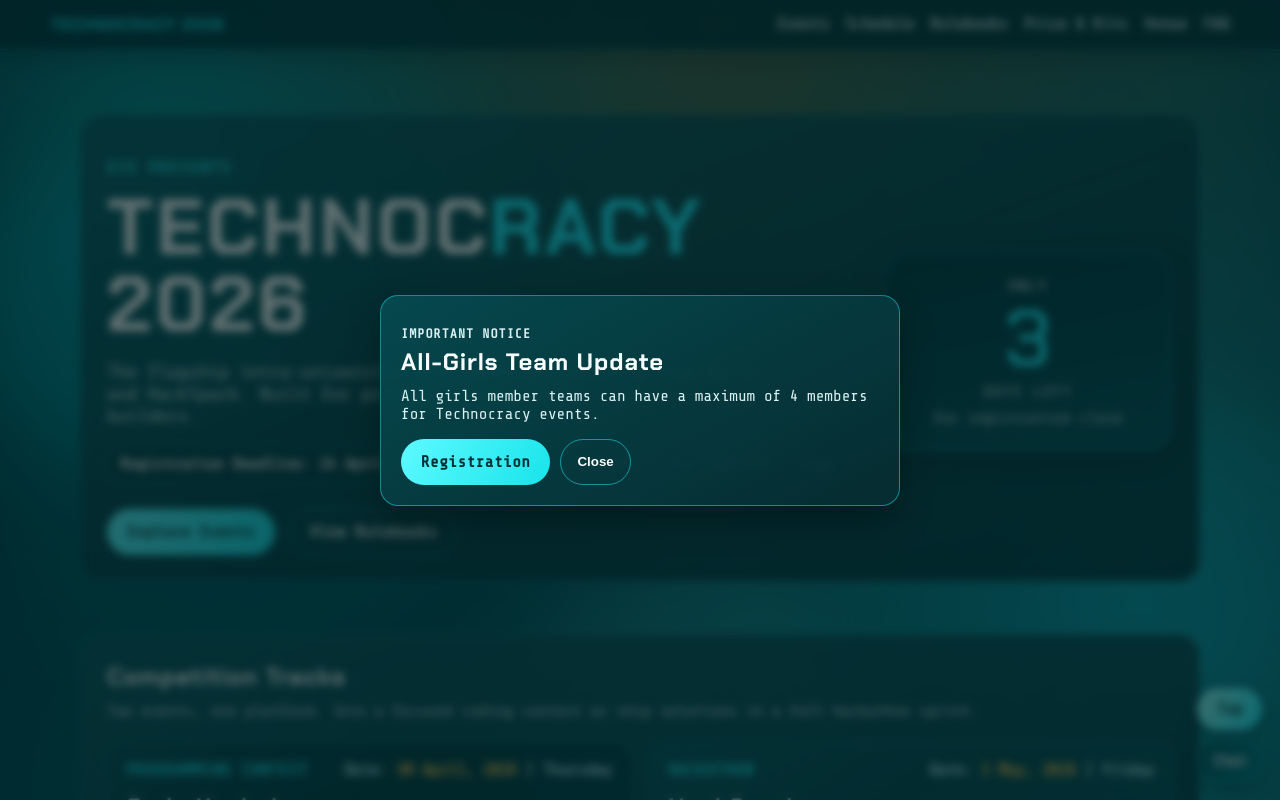
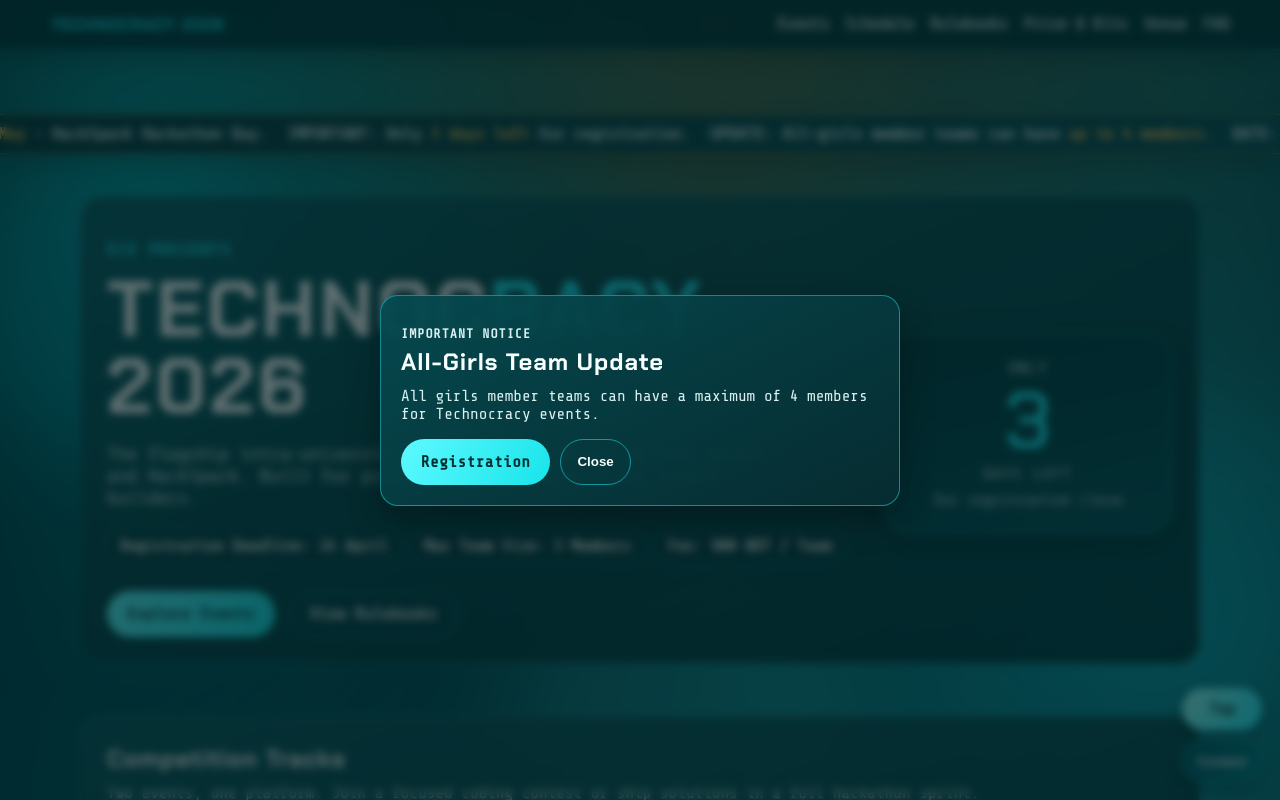
Before and after one commit to mkamrul9/Technocracy, a Next.js app: page / in a window 1280 px wide. Shown: the top 800 px of the page. Built offline with nearby package versions, Linux system fonts and the light colour scheme.

Commit message:
Update quick actions to contact popup and add distinct news ticker

```diff
--- a/src/app/globals.css
+++ b/src/app/globals.css
@@ -169,7 +169,36 @@
 }
 
 .navSpacer {
-  height: 72px;
+  height: 114px;
+}
+
+.newsTickerWrap {
+  width: 100%;
+  overflow: hidden;
+  border-top: 1px solid rgba(255, 200, 87, 0.48);
+  border-bottom: 1px solid rgba(255, 200, 87, 0.48);
+  background: linear-gradient(90deg, rgba(7, 60, 65, 0.95), rgba(12, 86, 92, 0.95));
+  box-shadow: 0 8px 22px rgba(0, 0, 0, 0.2);
+}
+
+.newsTickerTrack {
+  width: max-content;
+  display: flex;
+  align-items: center;
+  gap: 20px;
+  padding: 10px 8px;
+  animation: tickerLTR 26s linear infinite;
+}
+
+.newsItem {
+  color: #ecffff;
+  font-weight: 700;
+  letter-spacing: 0.02em;
+  white-space: nowrap;
+}
+
+.newsItem strong {
+  color: var(--color-hot);
 }
 
 .noticeOverlay {
@@ -230,6 +259,67 @@
 
 .noticeClose:hover {
   border-color: rgba(31, 245, 255, 0.9);
+}
+
+.contactOverlay {
+  position: fixed;
+  inset: 0;
+  z-index: 90;
+  display: grid;
+  place-items: center;
+  padding: 18px;
+  background: rgba(0, 22, 25, 0.62);
+  backdrop-filter: blur(4px);
+}
+
+.contactCard {
+  width: min(460px, 100%);
+  border-radius: 18px;
+  border: 1px solid rgba(31, 245, 255, 0.44);
+  background: linear-gradient(152deg, rgba(5, 74, 80, 0.96), rgba(6, 45, 50, 0.95));
+  padding: 20px;
+  box-shadow: 0 14px 34px rgba(0, 0, 0, 0.3);
+}
+
+.contactCard h3 {
+  margin-top: 6px;
+  font-size: 1.32rem;
+}
+
+.contactCard p {
+  margin-top: 10px;
+  color: var(--color-text-dim);
+}
+
+.contactActions {
+  margin-top: 16px;
+  display: flex;
+  gap: 10px;
+  flex-wrap: wrap;
+}
+
+.messengerBtn {
+  min-height: 44px;
+  padding: 0 16px;
+  border-radius: 999px;
+  border: 1px solid rgba(31, 245, 255, 0.6);
+  background: linear-gradient(120deg, #0b8f9a, #00b7c6);
+  color: #f6ffff;
+  font-weight: 700;
+  display: inline-flex;
+  align-items: center;
+  gap: 8px;
+}
+
+.messengerIcon {
+  width: 22px;
+  height: 22px;
+  border-radius: 50%;
+  display: inline-flex;
+  align-items: center;
+  justify-content: center;
+  font-size: 0.78rem;
+  background: rgba(255, 255, 255, 0.2);
 }
 
 .brand {
@@ -803,6 +893,16 @@
   color: var(--color-accent);
 }
 
+@keyframes tickerLTR {
+  0% {
+    transform: translateX(-55%);
+  }
+
+  100% {
+    transform: translateX(0%);
+  }
+}
+
 @keyframes floatPulse {
   0% {
     transform: translateY(0);
@@ -932,7 +1032,7 @@
   }
 
   .navSpacer {
-    height: 92px;
+    height: 132px;
   }
 
   .brand {
@@ -981,7 +1081,16 @@
   }
 
   .navSpacer {
-    height: 112px;
+    height: 156px;
+  }
+
+  .newsTickerTrack {
+    gap: 14px;
+    padding: 8px 6px;
+  }
+
+  .newsItem {
+    font-size: 0.84rem;
   }
 
   .navLinks {
@@ -1097,6 +1206,19 @@
   .noticeClose {
     width: 100%;
   }
+
+  .contactCard {
+    padding: 16px;
+  }
+
+  .contactActions {
+    flex-direction: column;
+  }
+
+  .contactActions a,
+  .contactActions button {
+    width: 100%;
+  }
 }
 
 @media (max-width: 480px) {
--- a/src/app/page.js
+++ b/src/app/page.js
@@ -1,4 +1,5 @@
 import NoticePopup from "@/components/NoticePopup";
+import QuickActions from "@/components/QuickActions";
 
 const REGISTRATION_DEADLINE = "2026-04-24T23:59:59+06:00";
 const CODE_REGISTRATION_LINK = "https://forms.gle/xhghADXrngrKxhUCA";
@@ -88,6 +89,35 @@
         </nav>
       </header>
       <div className="navSpacer" aria-hidden="true" />
+      <section className="newsTickerWrap" aria-label="Latest Technocracy news">
+        <div className="newsTickerTrack">
+          <span className="newsItem">
+            IMPORTANT: Only <strong>3 days left</strong> for registration.
+          </span>
+          <span className="newsItem">
+            UPDATE: All-girls member teams can have <strong>up to 4 members</strong>.
+          </span>
+          <span className="newsItem">
+            DATE: <strong>30 April</strong> - Code Kachal Programming Contest.
+          </span>
+          <span className="newsItem">
+            DATE: <strong>1 May</strong> - HackSpark Hackathon Day.
+          </span>
+
+          <span className="newsItem">
+            IMPORTANT: Only <strong>3 days left</strong> for registration.
+          </span>
+          <span className="newsItem">
+            UPDATE: All-girls member teams can have <strong>up to 4 members</strong>.
+          </span>
+          <span className="newsItem">
+            DATE: <strong>30 April</strong> - Code Kachal Programming Contest.
+          </span>
+          <span className="newsItem">
+            DATE: <strong>1 May</strong> - HackSpark Hackathon Day.
+          </span>
+        </div>
+      </section>
 
       <main id="main-content">
         <section id="home" className="hero sectionBlock" data-reveal>
@@ -368,20 +398,7 @@
         </div>
       </footer>
 
-      <div className="floatingActions" aria-label="Quick actions">
-        <a className="floatingBtn topBtn" href="#home" aria-label="Back to top">
-          Top
-        </a>
-        <a
-          className="floatingBtn msgBtn"
-          href="https://m.me/technocracyece"
-          target="_blank"
-          rel="noopener noreferrer"
-          aria-label="Message us on Facebook"
-        >
-          Chat
-        </a>
-      </div>
+      <QuickActions />
     </>
   );
 }
--- /dev/null
+++ b/src/components/QuickActions.jsx
@@ -0,0 +1,52 @@
+"use client";
+
+import { useState } from "react";
+
+export default function QuickActions() {
+  const [openContact, setOpenContact] = useState(false);
+
+  return (
+    <>
+      <div className="floatingActions" aria-label="Quick actions">
+        <a className="floatingBtn topBtn" href="#home" aria-label="Back to top">
+          Top
+        </a>
+        <button
+          type="button"
+          className="floatingBtn msgBtn"
+          onClick={() => setOpenContact(true)}
+          aria-label="Open contact popup"
+        >
+          Contact
+        </button>
+      </div>
+
+      {openContact ? (
+        <div className="contactOverlay" role="dialog" aria-modal="true" aria-labelledby="contact-title">
+          <div className="contactCard">
+            <p className="noticeBadge">Contact</p>
+            <h3 id="contact-title">Message Technocracy</h3>
+            <p>Use Messenger to contact the Technocracy team directly.</p>
+
+            <div className="contactActions">
+              <a
+                className="messengerBtn"
+                href="https://m.me/technocracyece"
+                target="_blank"
+                rel="noopener noreferrer"
+              >
+                <span className="messengerIcon" aria-hidden="true">
+                  ✉
+                </span>
+                Messenger
+              </a>
+              <button type="button" className="noticeClose" onClick={() => setOpenContact(false)}>
+                Close
+              </button>
+            </div>
+          </div>
+        </div>
+      ) : null}
+    </>
+  );
+}
```
